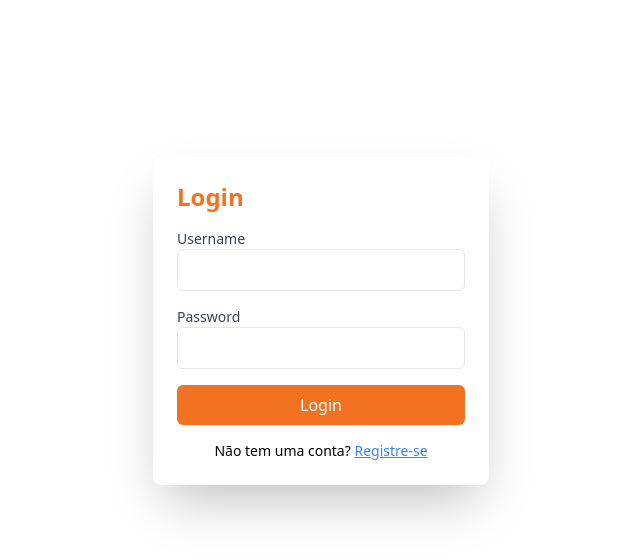
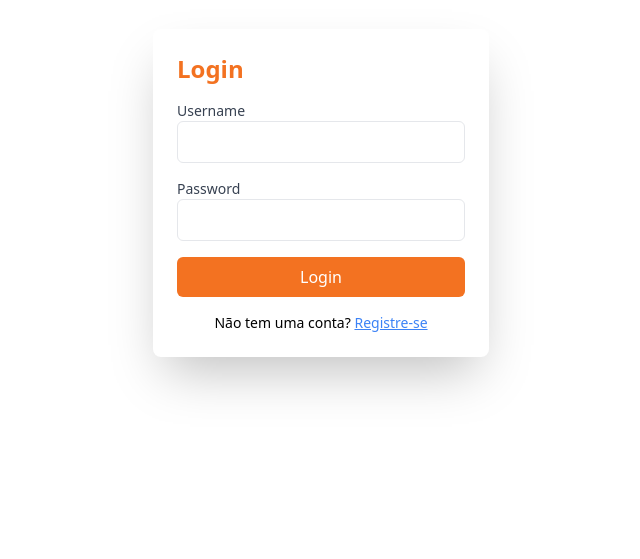
Before and after one commit to ITSimaoAbel/Hackathon-front-end, a React (Vite) app: page /login-page in a window 1280 px wide. Shown: the part 155-714 px from the top of the page, without its empty margins (319-959 px from the left). Built offline with nearby package versions, Linux system fonts and the light colour scheme.

Commit message:
Feat login

```diff
--- a/src/components/login/login.jsx
+++ b/src/components/login/login.jsx
@@ -38,7 +38,7 @@ const Login = () => {
 
   return (
     <div className="w-96 mx-auto p-6">
-    <div className="mt-72 p-6 bg-white rounded-lg shadow-2xl">
+    <div className="mt-40 p-6 bg-white rounded-lg shadow-2xl">
       <h2 className="text-2xl font-bold mb-4 text-orange">Login</h2>
       <form onSubmit={handleLogin}>
         <div className="mb-4">
```
